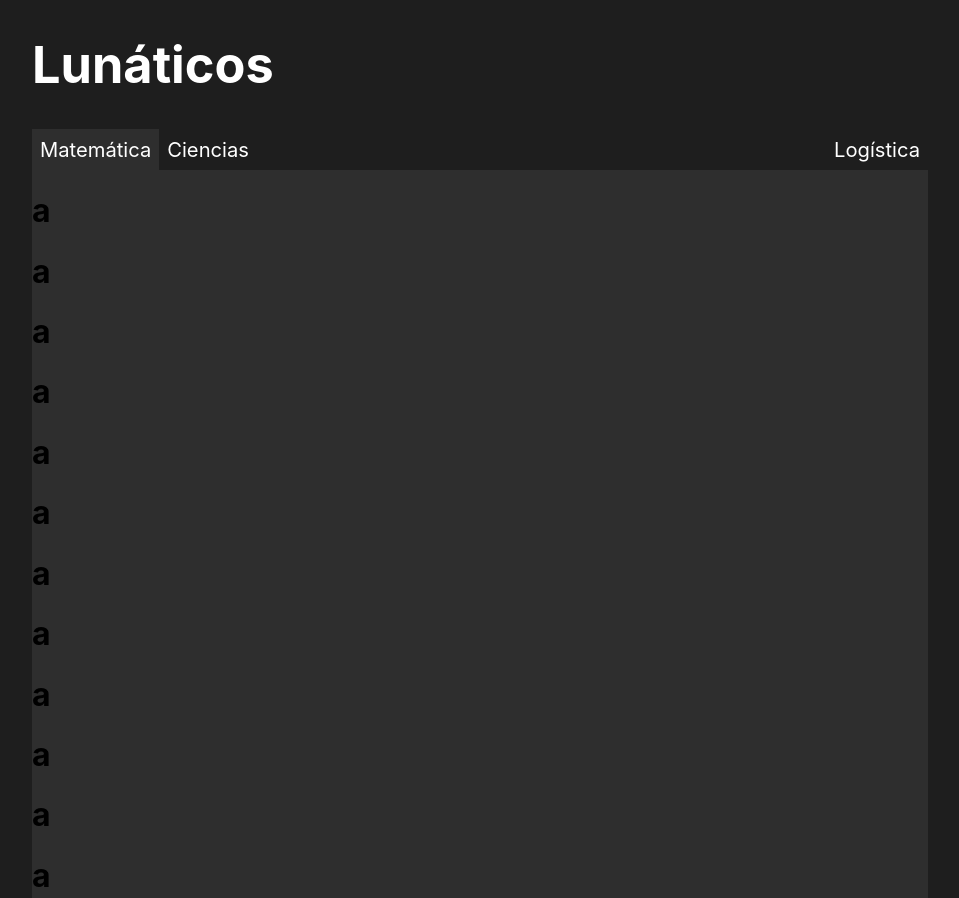
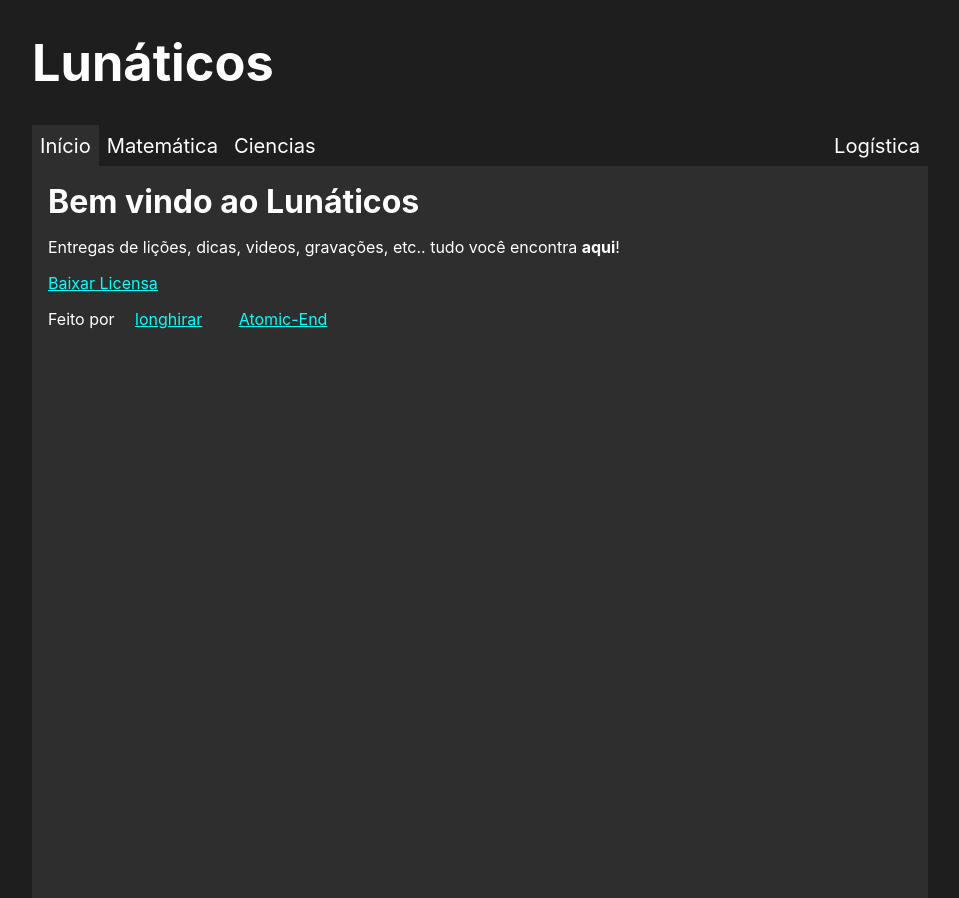
Before and after one commit to lunaticos/lunaticos.github.io, a plain HTML site: page index.html in a window 1280 px wide. Shown: the top 898 px of the page, without its empty margins (160-1119 px from the left). Drawn offline with Linux system fonts and the light colour scheme.

Commit message:
Redesigned landing page

```diff
--- a/index.css
+++ b/index.css
@@ -1,14 +1,24 @@
+/* Global Styling */
 :root {
     font-family: -apple-system, BlinkMacSystemFont, 'Segoe UI', Roboto, Oxygen, Ubuntu, Cantarell, 'Open Sans', 'Helvetica Neue', sans-serif;
 
     --bg: #1e1e1e;
     --bg2: #2e2e2e;
     --bg3: #3e3e3e;
+    --bg4: #4e4e4e;
     --text: #ffffff;
-
-    overflow:hidden;
+    --highlight: aqua;
 }
-
+:root::-webkit-scrollbar {
+  width: 0.35rem;
+}
+:root::-webkit-scrollbar-track {
+  background: none;
+}
+:root::-webkit-scrollbar-thumb {
+  border-radius: 1rem;
+  background: var(--bg4);
+}
 html {
     padding:0;
     margin:0;
@@ -25,29 +35,30 @@ body {
 
     width: calc(100% - 24rem);
 
-    overflow: hidden;
-
     display: flex;
     flex-direction: column;
 }
 
+/* Page Layout */
 .pagelogo {
     margin-left: 0;
     margin-right: 0;
+    margin-top: 2rem;
+    margin-bottom: 2rem;
 
     color: var(--text);
 
     font-size: 5ch;
 }
-
 .navbar {
     display: flex;
     flex-direction: row;
     align-items: center;
 }
-
 .navbar-item {
     color: var(--text);
+
+    text-decoration: none;
 
     font-size: 2ch;
 
@@ -55,7 +66,7 @@ body {
     padding: .5rem;
 }
 .navbar-item:hover {
-    background: var(--bg2);
+    background: var(--bg3);
 }
 .selected {
     background: var(--bg2);
@@ -63,22 +74,25 @@ body {
 .right {
     margin-left:auto;
 }
-
 .content {
     background: var(--bg2);
 
     width: 100%;
     height: 100%;
 
-    overflow: scroll;
+    padding: 0;
 }
-.content::-webkit-scrollbar {
-  width: 0.35rem;
+
+/* The Actual Text Styling */
+h1 {
+    margin:1rem;
+    color: var(--text);
 }
-.content::-webkit-scrollbar-track {
-  background: none;
+p {
+    margin: 1rem;
+    color: var(--text);
 }
-.content::-webkit-scrollbar-thumb {
-  border-radius: 1rem;
-  background: var(--bg3);
+a {
+    color: var(--highlight);
+    margin: 1rem;
 }
--- a/index.html
+++ b/index.html
@@ -9,24 +9,19 @@
     <h1 class="pagelogo">Lunáticos</h1>
 
     <div class="navbar">
-        <a class="navbar-item selected">Matemática</a>
-        <a class="navbar-item">Ciencias</a>
+        <a href="/" class="navbar-item selected">Início</a>
 
-        <a class="navbar-item right">Logística</a>
+        <a href="/materia.html?m=1" class="navbar-item">Matemática</a>
+        <a href="/materia.html?m=2" class="navbar-item">Ciencias</a>
+
+        <a href="/logistica.html" class="navbar-item right">Logística</a>
     </div>
     <div class="content">
-        <h1>a</h1>
-        <h1>a</h1>
-        <h1>a</h1>
-        <h1>a</h1>
-        <h1>a</h1>
-        <h1>a</h1>
-        <h1>a</h1>
-        <h1>a</h1>
-        <h1>a</h1>
-        <h1>a</h1>
-        <h1>a</h1>
-        <h1>a</h1>
+        <h1>Bem vindo ao Lunáticos</h1>
+        <p>Entregas de lições, dicas, videos, gravações, etc.. tudo você encontra <b>aqui</b>!</p>
 
+        <a href="/LICENSE">Baixar Licensa</a>
+        <p> Feito por <a href="javascript:window.open('https://github.com/longhirar')">longhirar</a> <a
+                href="javascript:window.open('https://github.com/Atomic-End')">Atomic-End</a> </p>
     </div>
 </body>
```
Also changed, not shown: 2 other files.
